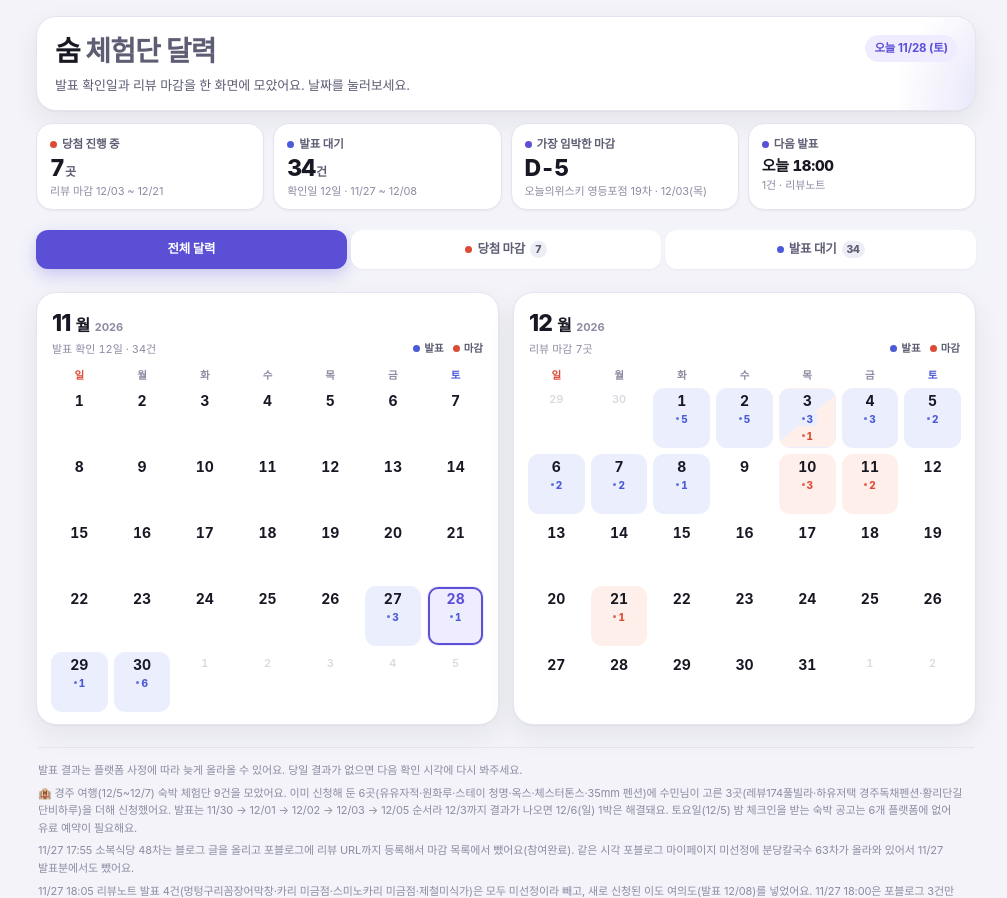
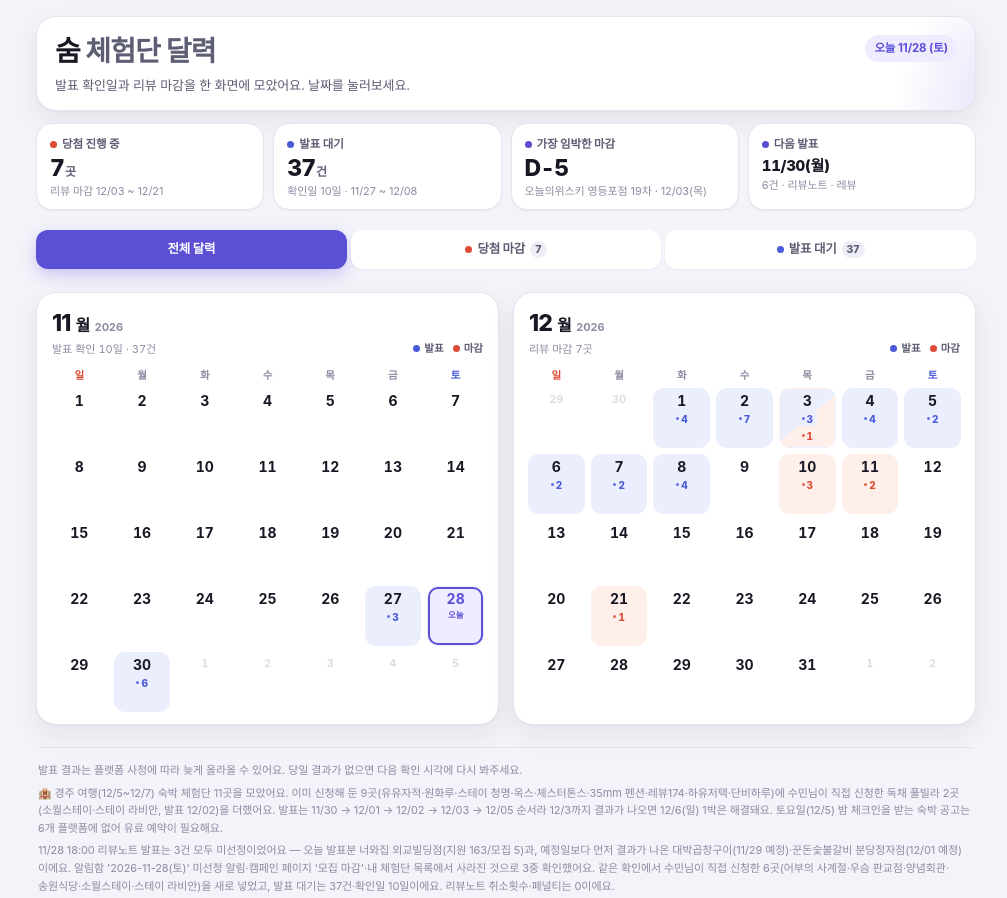
Before and after one commit to sumnniiii/trial-calendar-Public-, a plain HTML site: page index.html in a window 1280 px wide. Shown: the top 898 px of the page, without its empty margins (134-1141 px from the left). Drawn offline with Linux system fonts and the light colour scheme.

Commit message:
Update: 리뷰노트 11/28 발표 3건(너와집·대박곱창·꾼돈) 미선정 · 신규 신청 6건(어부의 사계절·우슴 판교점·양념회관·송원식당·소월스테이·스테이 라비안) 반영 (발표 대기 34→37건, 확인일 10일)

```diff
--- a/index.html
+++ b/index.html
@@ -412,8 +412,8 @@ h1 .thin{color:var(--ink-2);font-weight:700}
     </button>
     <button type="button" class="sum-card" data-jump="ann">
       <span class="sum-label"><i class="dot dot-ann"></i>발표 대기</span>
-      <strong class="sum-value" id="sumWait">34<small>건</small></strong>
-      <span class="sum-meta" id="sumWaitMeta">확인일 12일 · 11/27 ~ 12/08</span>
+      <strong class="sum-value" id="sumWait">37<small>건</small></strong>
+      <span class="sum-meta" id="sumWaitMeta">확인일 10일 · 11/27 ~ 12/08</span>
     </button>
     <button type="button" class="sum-card" data-jump="red">
       <span class="sum-label"><i class="dot dot-accent"></i>가장 임박한 마감</span>
@@ -430,7 +430,7 @@ h1 .thin{color:var(--ink-2);font-weight:700}
   <nav class="tabs" id="tabs" role="tablist" aria-label="보기 필터">
     <button type="button" class="tab is-active" data-filter="all" role="tab" aria-selected="true">전체 달력</button>
     <button type="button" class="tab" data-filter="red" role="tab" aria-selected="false"><i class="dot dot-dead"></i>당첨 마감 <span class="tab-count" id="tabRedCount">7</span></button>
-    <button type="button" class="tab" data-filter="blue" role="tab" aria-selected="false"><i class="dot dot-ann"></i>발표 대기 <span class="tab-count" id="tabBlueCount">34</span></button>
+    <button type="button" class="tab" data-filter="blue" role="tab" aria-selected="false"><i class="dot dot-ann"></i>발표 대기 <span class="tab-count" id="tabBlueCount">37</span></button>
   </nav>
 
   <main>
@@ -470,7 +470,8 @@ h1 .thin{color:var(--ink-2);font-weight:700}
 
     <footer class="foot">
       <p>발표 결과는 플랫폼 사정에 따라 늦게 올라올 수 있어요. 당일 결과가 없으면 다음 확인 시각에 다시 봐주세요.</p>
-      <p>🏨 경주 여행(12/5~12/7) 숙박 체험단 9건을 모았어요. 이미 신청해 둔 6곳(유유자적·원화루·스테이 청명·옥스·체스터톤스·35mm 펜션)에 수민님이 고른 3곳(레뷰174풀빌라·하유저택 경주독채펜션·황리단길 단비하루)을 더해 신청했어요. 발표는 11/30 → 12/01 → 12/02 → 12/03 → 12/05 순서라 12/3까지 결과가 나오면 12/6(일) 1박은 해결돼요. 토요일(12/5) 밤 체크인을 받는 숙박 공고는 6개 플랫폼에 없어 유료 예약이 필요해요.</p>
+      <p>🏨 경주 여행(12/5~12/7) 숙박 체험단 11곳을 모았어요. 이미 신청해 둔 9곳(유유자적·원화루·스테이 청명·옥스·체스터톤스·35mm 펜션·레뷰174·하유저택·단비하루)에 수민님이 직접 신청한 독채 풀빌라 2곳(소월스테이·스테이 라비안, 발표 12/02)을 더했어요. 발표는 11/30 → 12/01 → 12/02 → 12/03 → 12/05 순서라 12/3까지 결과가 나오면 12/6(일) 1박은 해결돼요. 토요일(12/5) 밤 체크인을 받는 숙박 공고는 6개 플랫폼에 없어 유료 예약이 필요해요.</p>
+      <p>11/28 18:00 리뷰노트 발표는 3건 모두 미선정이었어요 — 오늘 발표분 너와집 외교빌딩점(지원 163/모집 5)과, 예정일보다 먼저 결과가 나온 대박곱창구이(11/29 예정)·꾼돈숯불갈비 분당정자점(12/01 예정)이에요. 알림함 '2026-11-28(토)' 미선정 알림·캠페인 페이지 '모집 마감'·내 체험단 목록에서 사라진 것으로 3중 확인했어요. 같은 확인에서 수민님이 직접 신청한 6곳(어부의 사계절·우슴 판교점·양념회관·송원식당·소월스테이·스테이 라비안)을 새로 넣었고, 발표 대기는 37건·확인일 10일이에요. 리뷰노트 취소횟수·페널티는 0이에요.</p>
       <p>11/27 17:55 소복식당 48차는 블로그 글을 올리고 포블로그에 리뷰 URL까지 등록해서 마감 목록에서 뺐어요(참여완료). 같은 시각 포블로그 마이페이지 미선정에 분당칼국수 63차가 올라와 있어서 11/27 발표분에서도 뺐어요.</p>
       <p>11/27 18:05 리뷰노트 발표 4건(멍텅구리꼼장어막창·카리 미금점·스미노카리 미금점·제철미식가)은 모두 미선정이라 빼고, 새로 신청된 이도 여의도(발표 12/08)를 넣었어요. 11/27 18:00은 포블로그 3건만 남았고 다음 발표는 11/28 너와집이에요.</p>
       <p>11/27 20:00 포블로그 18:00 발표 3건(월화고기·한길양평해장국·느루집)은 아직 사이트에 결과가 안 올라왔어요. 마이페이지는 여전히 '결과 대기 / 오늘 선정 발표'라 당첨·미선정을 단정하지 않았고, 22:00과 11/28 09:00에 다시 확인할 예정이에요. 같은 날 수민님이 직접 신청한 4건(예뜨 신도림 꽃집 12/01, 원조마늘곱창·양키스그릴 문래점 36차 12/02, 분당 돈까스 정자본점 12/03)을 발표 대기에 더했어요. 원조마늘곱창과 양키스그릴 36차는 클립 업로드가 필수예요.</p>
@@ -484,14 +485,14 @@ h1 .thin{color:var(--ink-2);font-weight:700}
       <p>11/26 09:00 강남맛집 삼해집 영등포점은 58명 지원·20명 모집에 미선정으로 보여 발표 대기에서 뺐어요. 다만 교동전선생이 발표 엿새 뒤에야 선정으로 올라와서, 다음 확인 때 한 번 더 봐요.</p>
       <p>교동전선생은 5만원 체험권(2인 기준)이고 체험은 17:00~19:00만 돼요. 메뉴는 간장새우·한돈수육·문어초회·통삼겹김치찜 중 택1, 예약은 방문 2~3일 전 매장(0507-1365-4043)에 전화·문자로 해야 하고 당일은 안 돼요. 여의도역 3번 출구 79m(국제금융로2길 37)이고 리뷰 마감은 12/11(금)이에요.</p>
       <p>디스코서울은 4만원 식사권이지만 메인메뉴 1개와 1인 1주류 주문이 필수라 2인 기준 내 돈이 더 들어갈 수 있어요. 여의대방로 379(샛강역·여의도)이고 예약은 방문 2~3일 전 매장(010-3363-6555)에 문자로만 받아요(월~토 15~20시). 리뷰 마감은 12/10(목)이고 현장에서 영수증(구글리뷰) 작성이 필수예요.</p>
-      <p>가장 급한 건 12/03(목) 오늘의위스키(D-6)예요. 업체가 11/24 방문 요청 메시지를 보냈고 미체험 시 페널티가 붙으니, 예약은 2~3일 전 매장(010-7357-9937)에 전화·문자로 잡아주세요.</p>
+      <p>가장 급한 건 12/03(목) 오늘의위스키(D-5)예요. 업체가 11/24 방문 요청 메시지를 보냈고 미체험 시 페널티가 붙으니, 예약은 2~3일 전 매장(010-7357-9937)에 전화·문자로 잡아주세요.</p>
       <p>11/27(금) 18:00은 오늘 아침까지 7건(포블로그 3 · 리뷰노트 4)이었는데, 리뷰노트 4건이 모두 미선정으로 정리되면서 지금은 포블로그 3건만 남았어요. 제철미식가는 배송형에 1,298명 지원·10명 모집이었어요.</p>
       <p>11/23 우대포 여의도점에 당첨됐고 체험기간이 12/21(월)까지 연장돼 리뷰 마감도 12/21(월)이에요. 예약은 방문 2~3일 전 매장(010-7458-7719)에 문자로 하면 돼요.</p>
       <p>11/23 오찬석 사진공방은 블로그 글 업로드에 리뷰노트 리뷰 URL 등록까지 끝나서 마감 목록에서 뺐어요. 리뷰노트 표시는 12/4 마감이 지나면 자동으로 [등록 완료]로 바뀌어요.</p>
       <p>11/22~23 정리: 포블로그 2건(양키스그릴 문래점·신.주.옥.미 분당금곡점)은 발표 전 신청 취소, 리뷰노트 2건(수내닭꼬치 까치산역점·역전소금구이)은 미선정으로 뺐어요.</p>
       <p>레뷰 11/27 확인: 신청중 5건을 모두 달력에 넣었어요 — 땅끝마을·스테이윤슬·만석동철판집 영등포점 B는 발표 11/30, 속초 두 호텔은 12/01, 체스터톤스경주는 12/03이에요. 이날 발표된 강서 케이펍(66명 지원·10명 모집)과 영등포 산로(306명 지원·25명 모집)는 미선정이라 뺐어요.</p>
       <p>레뷰 신청중 4건의 조건은 땅끝마을 7만원 상당 회 1접시(노량진 수산시장·매일 09~21시·1일 전 예약), 전주한옥 스테이윤슬 1박 숙박권+2인 조식(월~목 입실·3일 전 예약), 만석동철판집 영등포점 B 2인 세트메뉴+후식(일~목 12~21시·2일 전 예약), 속초 두 호텔 숙박권+조식(일~목 체크인·가족 단위 필수·3일 전 예약)이에요.</p>
-      <p class="meta">기준 2026-11-27(금) 20:05 · 캠페인 정보는 각 플랫폼 공고 기준</p>
+      <p class="meta">기준 2026-11-28(토) 18:10 · 캠페인 정보는 각 플랫폼 공고 기준</p>
       <p class="tip"><span aria-hidden="true">📲</span><span>아이폰 사파리에서 <b>공유 → 홈 화면에 추가</b>를 누르면 앱처럼 열려요.</span></p>
     </footer>
   </main>
@@ -517,7 +518,7 @@ h1 .thin{color:var(--ink-2);font-weight:700}
         possible: '11/26(목)·27(금) 17:30~19시, 11/28(토)·29(일) 아무 때', phones: ['010-3363-6555'], smsOnly: true,
         place: '서울 영등포구 여의대방로 379 1층 114·115·131호 (샛강역·여의도)',
         invite: 'https://dinnerqueen.net/i/Mv51xPjH',
-        note: '현장 영수증(구글리뷰) 작성 필수 · 체험 시작 후 2시간 제한',
+        note: '11/29(일) 17:30 방문 예약 완료 · 현장 영수증(구글리뷰) 작성 필수 · 체험 시작 후 2시간 제한',
         url: 'https://dinnerqueen.net/taste/1653742'
       },
       {
@@ -564,23 +565,11 @@ h1 .thin{color:var(--ink-2);font-weight:700}
         ]
       },
       {
-        date: '2026-11-28', time: '18:00',
-        items: [
-          { name: '너와집 외교빌딩점', platform: '리뷰노트', benefit: '고추장오겹살 53,000원 + 10,000P', note: '', url: 'https://www.reviewnote.co.kr/campaigns/1543370' }
-        ]
-      },
-      {
-        date: '2026-11-29', time: '18:00',
-        items: [
-          { name: '대박곱창구이', platform: '리뷰노트', benefit: '6만원', note: '11/24~28 휴무', url: 'https://www.reviewnote.co.kr/campaigns/1547057' }
-        ]
-      },
-      {
         date: '2026-11-30', time: '18:00',
         items: [
-          { name: '1953연남서서갈비 정자직영점', platform: '리뷰노트', benefit: '5만원 이용권 (양념·매운소갈비 택1)', note: '월~일 17:00~20:00 · 당일 예약 가능', url: 'https://www.reviewnote.co.kr/campaigns/1549900' },
-          { name: '한옥스테이 유유자적 (경주)', platform: '리뷰노트', benefit: '16~25만원 1박 숙박권(2인)+조식', note: '경주 · 월·화·수·목·일 체험 · 지원 204/5', url: 'https://www.reviewnote.co.kr/campaigns/1549579' },
-          { name: '레뷰174풀빌라 (경주)', platform: '리뷰노트', benefit: '10만원 상당 기본객실 2인', note: '경주 · 월~금·일 체험 · 지원 43/20 · 추가금 발생', url: 'https://www.reviewnote.co.kr/campaigns/1550599' },
+          { name: '1953연남서서갈비 정자직영점', platform: '리뷰노트', benefit: '5만원 이용권 (양념·매운소갈비 택1)', note: '월~일 17:00~20:00 · 당일 예약 가능 · 지원 86/10', url: 'https://www.reviewnote.co.kr/campaigns/1549900' },
+          { name: '한옥스테이 유유자적 (경주)', platform: '리뷰노트', benefit: '16~25만원 1박 숙박권(2인)+조식', note: '경주 · 월·화·수·목·일 체험 · 지원 216/5', url: 'https://www.reviewnote.co.kr/campaigns/1549579' },
+          { name: '레뷰174풀빌라 (경주)', platform: '리뷰노트', benefit: '10만원 상당 기본객실 2인', note: '경주 · 월~금·일 체험 · 지원 44/20 · 추가금 발생', url: 'https://www.reviewnote.co.kr/campaigns/1550599' },
           { name: '땅끝마을 (노량진)', platform: '레뷰', benefit: '7만원 상당 회 1접시', note: '노량진 수산시장 · 매일 09:00~21:00 · 1일 전 예약 필수 · 테이크아웃 가능 · 지원 510/5', url: 'https://www.revu.net/campaign/1440783' },
           { name: '전주한옥 독채펜션 스테이윤슬', platform: '레뷰', benefit: '1박 숙박권 + 2인 조식 + 불멍', note: '전주 교동 · 월~목 16시 입실/12시 퇴실 · 3일 전 예약 필수 · 지원 240/3', url: 'https://www.revu.net/campaign/1430590' },
           { name: '만석동철판집 영등포점 B', platform: '레뷰', benefit: '[2인] 세트메뉴 + 후식메뉴 1개', note: '영등포동3가 · 일~목 12:00~21:00 · 2일 전 예약 필수 · 지원 147/7', url: 'https://www.revu.net/campaign/1436585' }
@@ -591,8 +580,7 @@ h1 .thin{color:var(--ink-2);font-weight:700}
         items: [
           { name: '한옥스테이원화루 101차 (경주)', platform: '디너의여왕', benefit: '커플룸 1박(15~20만원 상당)+조식', note: '경주 · 일·월·화·수·목 입실(금·토·공휴일 전날 불가) · 영상 1개 필수 · 지원 54/1', url: 'https://dinnerqueen.net/taste/1663438' },
           { name: '24시무인꽃집예뜨 신도림점 1차', platform: '포블로그', benefit: '5만원대 제품(최대 59,900원) 또는 현금 3만원', note: '셀프등록 · 신청 16/3 · 24시간 무인매장 · 체험·리뷰 12/02~12/20', url: 'https://4blog.net/campaign/416880/' },
-          { name: '꾼돈숯불갈비 분당정자점', platform: '리뷰노트', benefit: '한근모듬(삼겹살·목살·항정살·가브리살) 44,000원', note: '월~금 12:00~21:00 · 토·일 체험 불가', url: 'https://www.reviewnote.co.kr/campaigns/1557629' },
-          { name: '회판장 문래점', platform: '리뷰노트', benefit: '5만원 이용권', note: '월·화·수·목·토·일 16:00~22:00 (금 제외) · 당일 예약·방문 불가 · 지원 144/7', url: 'https://www.reviewnote.co.kr/campaigns/1546761' },
+          { name: '회판장 문래점', platform: '리뷰노트', benefit: '5만원 이용권', note: '월·화·수·목·토·일 16:00~22:00 (금 제외) · 당일 예약·방문 불가 · 지원 161/7', url: 'https://www.reviewnote.co.kr/campaigns/1546761' },
           { name: '속초 두 호텔', platform: '레뷰', benefit: '숙박권(최대 4인) + 조식', note: '속초 교동 · 일~목 체크인 · 가족 단위 필수 · 3일 전 예약 필수 · 지원 162/3', url: 'https://www.revu.net/campaign/1441010' }
         ]
       },
@@ -602,8 +590,10 @@ h1 .thin{color:var(--ink-2);font-weight:700}
           { name: '하유저택 경주독채펜션', platform: '강남맛집', benefit: '지정일 1박 숙박권(최대 55만원 상당)·자쿠지 1회', note: '경주 · 성인 2인 · 토 불가·일 협의 · 지원 15/2', url: 'https://xn--939au0g4vj8sq.net/cp/?id=2369618' },
           { name: '원조마늘곱창 15차', platform: '포블로그', benefit: '6만원 식사권(곱창 2인·곱창전골 필수)', note: '신청 42/10 · 월~목만(금·토·일 불가) · 네이버 예약 · ⚠️ 클립 필수', url: 'https://4blog.net/campaign/393348/' },
           { name: '양키스그릴 문래점 (r) 36차', platform: '포블로그', benefit: '5만원 매장권', note: '신청 20/10 · ⚠️ 클립 업로드 + 영수증리뷰 2건 필수 · 선정 후 1주일 내 방문', url: 'https://4blog.net/campaign/417018/' },
-          { name: '스테이 청명 (경주)', platform: '리뷰노트', benefit: '1박 숙박권', note: '경주 보문동 · 월·화·수·목·일 체험 · 지원 88/6', url: 'https://www.reviewnote.co.kr/campaigns/1559795' },
-          { name: '스테이 옥스 (경주)', platform: '리뷰노트', benefit: '1박 숙박권', note: '경주 감포읍 · 월·화·수·목·일 체험 · 지원 110/8', url: 'https://www.reviewnote.co.kr/campaigns/1559796' }
+          { name: '스테이 청명 (경주)', platform: '리뷰노트', benefit: '1박 숙박권', note: '경주 보문동 · 월·화·수·목·일 체험 · 지원 91/6', url: 'https://www.reviewnote.co.kr/campaigns/1559795' },
+          { name: '스테이 옥스 (경주)', platform: '리뷰노트', benefit: '1박 숙박권', note: '경주 감포읍 · 월·화·수·목·일 체험 · 지원 117/8', url: 'https://www.reviewnote.co.kr/campaigns/1559796' },
+          { name: '소월스테이 (경주)', platform: '리뷰노트', benefit: '독채 풀빌라 1박 (기준 2인·최대 5인)', note: '경주 구정동 · 월·화·수·목·일 15:00~11:00 · 당일 불가 · 지원 203/5 · 제목에 경주 독채 풀빌라 필수', url: 'https://www.reviewnote.co.kr/campaigns/1559799' },
+          { name: '스테이 라비안 (경주)', platform: '리뷰노트', benefit: '독채 풀빌라 1박 (기준 2인·최대 4인)', note: '경주 천북면 · 월·화·수·목·일 15:00~11:00 · 당일 불가 · 지원 156/8', url: 'https://www.reviewnote.co.kr/campaigns/1559798' }
         ]
       },
       {
@@ -617,36 +607,40 @@ h1 .thin{color:var(--ink-2);font-weight:700}
       {
         date: '2026-12-04', time: '18:00',
         items: [
-          { name: '쭈락 분당본점', platform: '리뷰노트', benefit: '대방어회 중자 2인분(8만원)', note: '월~금 17:00~19:00 · 당일 불가 · 성인 2명만 · 지원 86/1', url: 'https://www.reviewnote.co.kr/campaigns/1561355' },
-          { name: '아카리라멘', platform: '리뷰노트', benefit: '메인 식사류 2인 + 치킨가라아게 + 음료 1택', note: '매일 12:30~20:00 · 당일 예약 가능 · 지원 67/5', url: 'https://www.reviewnote.co.kr/campaigns/1555285' },
-          { name: '영등포 토평한우소곱창', platform: '리뷰노트', benefit: '2인분 + 음료·주류 1병(2인 기준)', note: '월·화·수·목·일 16:30~20:30 · 당일 불가 · 1인 방문 불가 · 지원 76/3', url: 'https://www.reviewnote.co.kr/campaigns/1555472' }
+          { name: '쭈락 분당본점', platform: '리뷰노트', benefit: '대방어회 중자 2인분(8만원)', note: '월~금 17:00~19:00 · 당일 불가 · 성인 2명만 · 지원 96/1', url: 'https://www.reviewnote.co.kr/campaigns/1561355' },
+          { name: '아카리라멘', platform: '리뷰노트', benefit: '메인 식사류 2인 + 치킨가라아게 + 음료 1택', note: '매일 12:30~20:00 · 당일 예약 가능 · 지원 80/5', url: 'https://www.reviewnote.co.kr/campaigns/1555285' },
+          { name: '영등포 토평한우소곱창', platform: '리뷰노트', benefit: '2인분 + 음료·주류 1병(2인 기준)', note: '월·화·수·목·일 16:30~20:30 · 당일 불가 · 1인 방문 불가 · 지원 96/3', url: 'https://www.reviewnote.co.kr/campaigns/1555472' },
+          { name: '송원식당 (재택·간장돌게장)', platform: '리뷰노트', benefit: '국산 간장돌게장 2.5kg (34,900원)', note: '배송형 · 지원 1,579/20 · 사진 15장·1,000자·구매링크·동영상/GIF', url: 'https://www.reviewnote.co.kr/campaigns/1554089' }
         ]
       },
       {
         date: '2026-12-05', time: '18:00',
         items: [
-          { name: '잔잔 정자역점', platform: '리뷰노트', benefit: '식사금액 5만원 지원 (주류 미포함)', note: '월·화·수·목·일 17:30~02:00 · 당일 불가 · 지원 28/8', url: 'https://www.reviewnote.co.kr/campaigns/1556650' },
-          { name: '35mm 펜션 (경주)', platform: '리뷰노트', benefit: '1박 숙박권(기본 4인·최대 6인 복층 풀빌라)', note: '경주 · 월~금·일 체험 · 지원 134/3 · 발표가 여행 첫날', url: 'https://www.reviewnote.co.kr/campaigns/1556448' }
+          { name: '잔잔 정자역점', platform: '리뷰노트', benefit: '식사금액 5만원 지원 (주류 미포함)', note: '월·화·수·목·일 17:30~02:00 · 당일 불가 · 지원 35/8', url: 'https://www.reviewnote.co.kr/campaigns/1556650' },
+          { name: '35mm 펜션 (경주)', platform: '리뷰노트', benefit: '1박 숙박권(기본 4인·최대 6인 복층 풀빌라)', note: '경주 · 월~금·일 체험 · 지원 154/3 · 발표가 여행 첫날', url: 'https://www.reviewnote.co.kr/campaigns/1556448' }
         ]
       },
       {
         date: '2026-12-06', time: '18:00',
         items: [
-          { name: '당산곶', platform: '리뷰노트', benefit: '겨울대방어회(7.6만) 또는 석화찜+굴라면세트(5.5만) 택1', note: '월~목 17:00~22:00 · 당일 불가 · 18~20시 피크 자제 · 지원 139/10', url: 'https://www.reviewnote.co.kr/campaigns/1558769' },
-          { name: '무월 여의도원센티널점', platform: '리뷰노트', benefit: '메인 1종 + 요리 2종 + 주류 1종', note: '월~금 17:00~21:00 · 당일 불가 · 주말·공휴일 불가 · 지원 220/20', url: 'https://www.reviewnote.co.kr/campaigns/1558529' }
+          { name: '당산곶', platform: '리뷰노트', benefit: '겨울대방어회(7.6만) 또는 석화찜+굴라면세트(5.5만) 택1', note: '월~목 17:00~22:00 · 당일 불가 · 18~20시 피크 자제 · 지원 223/10', url: 'https://www.reviewnote.co.kr/campaigns/1558769' },
+          { name: '무월 여의도원센티널점', platform: '리뷰노트', benefit: '메인 1종 + 요리 2종 + 주류 1종', note: '월~금 17:00~21:00 · 당일 불가 · 주말·공휴일 불가 · 지원 319/20', url: 'https://www.reviewnote.co.kr/campaigns/1558529' }
         ]
       },
       {
         date: '2026-12-07', time: '18:00',
         items: [
-          { name: '집게집 본점', platform: '리뷰노트', benefit: '활 대게 1kg (10만원 내외)', note: '월~금 12:00~20:00 · 당일 불가 · 지원 61/20', url: 'https://www.reviewnote.co.kr/campaigns/1568558' },
-          { name: '판교집 본점', platform: '리뷰노트', benefit: '식사권 7만원', note: '매일 17:00~19:30 · 당일 불가 · 이용 2시간 · 지원 21/20', url: 'https://www.reviewnote.co.kr/campaigns/1562519' }
+          { name: '집게집 본점', platform: '리뷰노트', benefit: '활 대게 1kg (10만원 내외)', note: '월~금 12:00~20:00 · 당일 불가 · 지원 132/20', url: 'https://www.reviewnote.co.kr/campaigns/1568558' },
+          { name: '판교집 본점', platform: '리뷰노트', benefit: '식사권 7만원', note: '매일 17:00~19:30 · 당일 불가 · 이용 2시간 · 지원 85/20', url: 'https://www.reviewnote.co.kr/campaigns/1562519' }
         ]
       },
       {
         date: '2026-12-08', time: '18:00',
         items: [
-          { name: '이도 여의도', platform: '리뷰노트', benefit: '이용권 10만원 (주류 제외·노키즈존)', note: '월~일 17:00~20:30 · 당일 예약·방문 불가 · 지원 30/15 · 여의도역 인근 · 리뷰 마감 12/21(월)', url: 'https://www.reviewnote.co.kr/campaigns/1565541' }
+          { name: '이도 여의도', platform: '리뷰노트', benefit: '이용권 10만원 (주류 제외·노키즈존)', note: '월~일 17:00~20:30 · 당일 예약·방문 불가 · 지원 83/15 · 여의도역 인근 · 리뷰 마감 12/21(월)', url: 'https://www.reviewnote.co.kr/campaigns/1565541' },
+          { name: '어부의 사계절 (분당 미금역)', platform: '리뷰노트', benefit: '10만원 상당 자유식사권', note: '월~토 13:30~22:00 · 당일 불가 · 하루 1팀 · 지원 91/10 · 리뷰 마감 12/21', url: 'https://www.reviewnote.co.kr/campaigns/1565974' },
+          { name: '우슴 판교점', platform: '리뷰노트', benefit: '약 8만원 어복쟁반 + 사리 택1', note: '토·일 12:00~17:00 · 당일 불가 · 지원 106/5 · 리뷰 마감 12/21', url: 'https://www.reviewnote.co.kr/campaigns/1565187' },
+          { name: '양념회관 (재택·사악김치)', platform: '리뷰노트', benefit: '당일 김장 사악김치 1kg', note: '배송형 · 지원 262/5 · 제목 키워드 사악김치 · 구매링크 상단 명시 · AI 금지', url: 'https://www.reviewnote.co.kr/campaigns/1565736' }
         ]
       }
     ]
```
